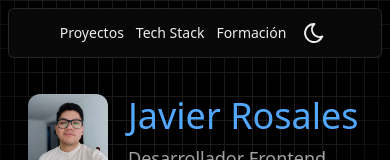
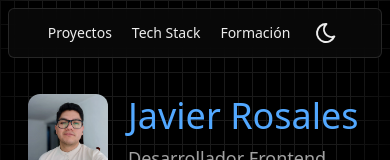
Before and after one commit to javier-rosales/portfolio, a React (Vite) app: page / in a window 390 px wide. Shown: the top 160 px of the page. Built offline with nearby package versions, Linux system fonts and the light colour scheme.

Commit message:
Increase gap between navbar items on small screens

```diff
--- a/src/components/Header.jsx
+++ b/src/components/Header.jsx
@@ -3,8 +3,8 @@ import ThemeSwitcher from './ThemeSwitcher'
 const Header = () => {
   return (
     <header className='sticky z-10 top-2 border border-[#ebebeb]/80 dark:border-[#2e2e2e]/80 max-w-md mx-auto bg-[#ffffff]/80 dark:bg-[#0a0a0a]/80 backdrop-blur shadow-lg p-2 md:p-3 rounded-md'>
-      <nav className='flex gap-3 md:gap-8 justify-center items-center text-sm md:text-base'>
-        <ul className='flex items-center gap-3 md:gap-8'>
+      <nav className='flex gap-5 md:gap-8 justify-center items-center text-sm md:text-base'>
+        <ul className='flex items-center gap-5 md:gap-8'>
           <li className='hover:text-[#0068d6] dark:hover:text-[#52a8ff]'>
             <a href="#proyectos">Proyectos</a>
           </li>
```
